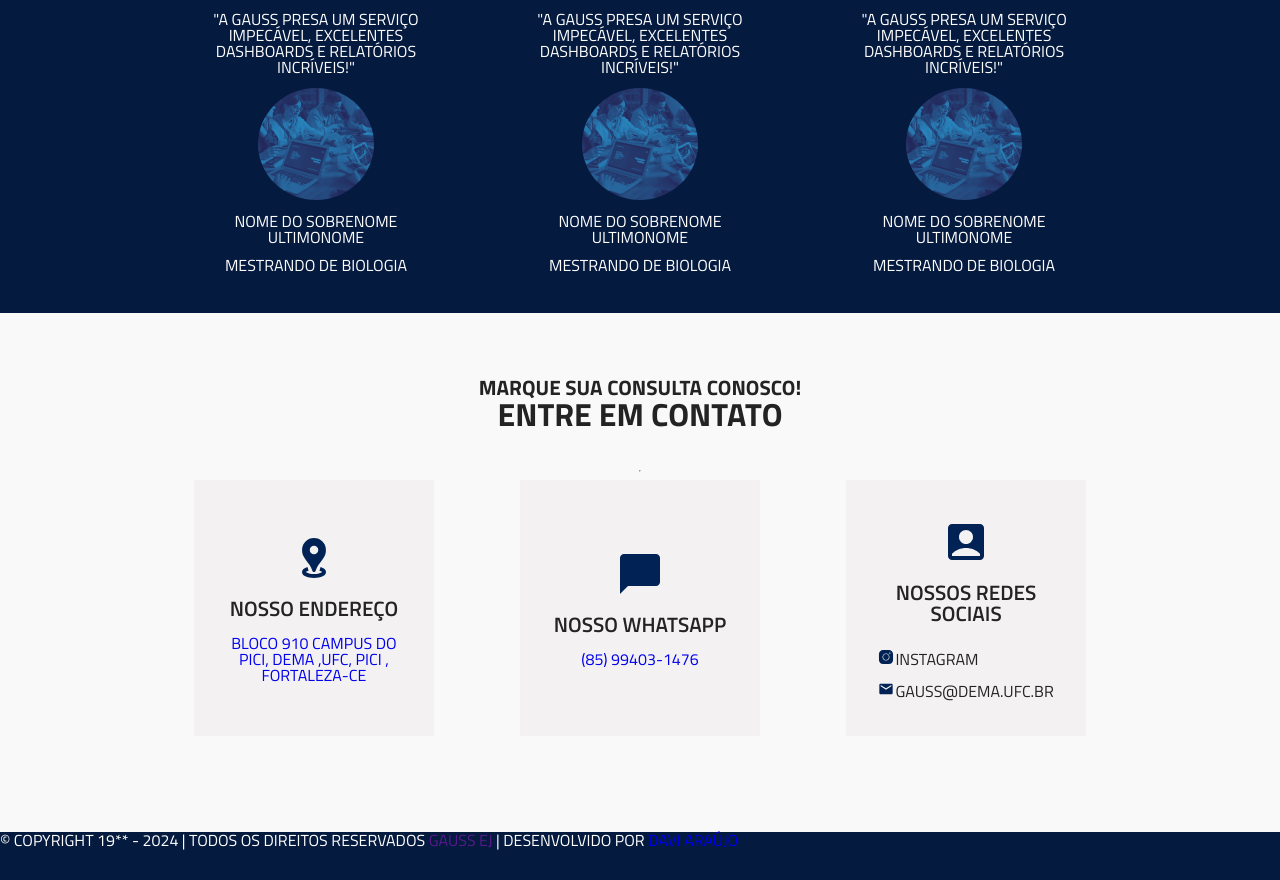
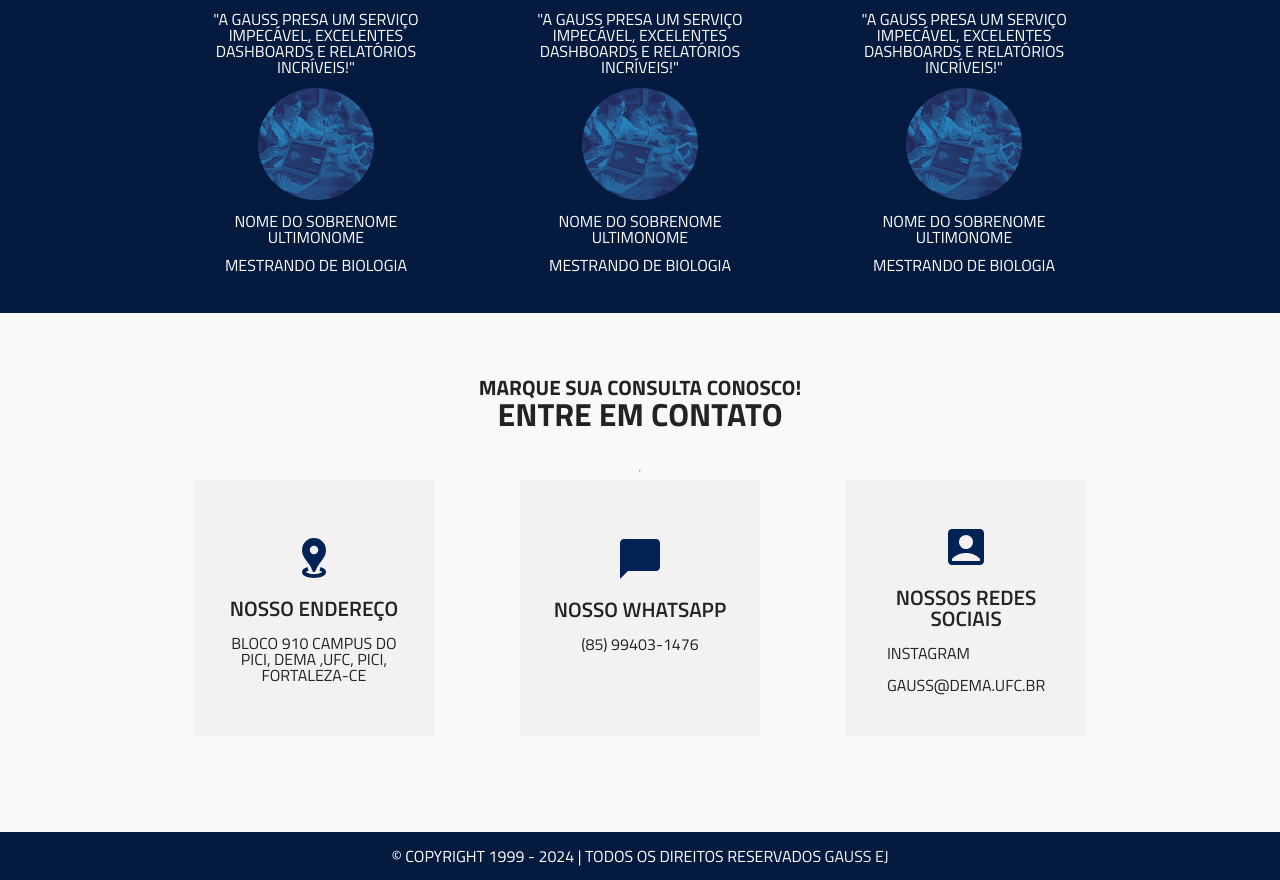
Before and after one commit to Davyeeh/Gauss_site, a plain HTML site: page index.html in a window 1280 px wide. Shown: the part 3521-4401 px from the top of the page. Before the commit the page ends 4373 px from the top, so only its background shows below. Drawn offline with Linux system fonts and the light colour scheme.

Commit message:
Upload do rodapé

```diff
--- a/css/style.css
+++ b/css/style.css
@@ -8,7 +8,10 @@ body {
     font-family: "Titillium Web";
     max-width: 1500px;
     text-transform: uppercase;
+    text-decoration: none;
 }
+
+/**----------  CABECALHO  ----------**/
 
 header {
     max-width: 1500px;
@@ -46,6 +49,8 @@ nav>img {
     color: #c4c4c4;
     cursor: pointer;
 }
+
+/**----------  CORPO ---------**/
 
 main {
     max-width: 1500px;
@@ -456,17 +461,21 @@ main {
 .contato-redes > div {
     display: flex;
     flex-direction: column;
-    gap: .2rem;
+    gap: 1rem;
     justify-content: start;
     align-items: start;
     text-align: start;
     text-decoration: none;
 }
 
-.contato-redes > div > a {
+.contato-redes > div > a  {
     align-items: center;
     text-align: center;
     text-decoration: none;
+    color: #232323;
+}
+
+.contato-endereco >p > a, .contato-zap > p > a{
     color: #232323;
 }
 
@@ -474,3 +483,23 @@ main {
     height: 1rem;
     margin: 10px 1px 0 0;
 }
+
+.contato-zap > img {
+    margin-top: -1.8rem;
+}
+
+/**----------   RODAPÉ  ----------**/
+
+footer {
+    max-width: 1500px;
+    height: 3rem;
+    display: flex;
+    justify-content: center;
+    align-items: center;
+    font-size: 1rem;
+}
+
+footer > p > a {
+    text-decoration: none;
+    color: #f3f1f1;
+}
--- a/index.html
+++ b/index.html
@@ -211,7 +211,7 @@
                 <div class="contato-endereco">
                     <img src="./assets/location.svg" alt="">
                     <h2>nosso endereço</h2>
-                    <p><a href="https://www.google.com/maps/place/Bloco+910+-+Departamento+de+Estat%C3%ADstica+e+Matem%C3%A1tica+Aplicada+-+DEMA%2FUFC/@-3.7459645,-38.5767685,17z/data=!3m1!4b1!4m6!3m5!1s0x7c74bde804b6c9f:0x8d8b171218bce8fb!8m2!3d-3.7459699!4d-38.5741936!16s%2Fg%2F11c5_94z5n?entry=ttu" target="_blank">Bloco 910 Campus do Pici, Dema ,UFC, Pici , Fortaleza-CE</a><br></p>
+                    <p><a href="https://www.google.com/maps/place/Bloco+910+-+Departamento+de+Estat%C3%ADstica+e+Matem%C3%A1tica+Aplicada+-+DEMA%2FUFC/@-3.7459645,-38.5767685,17z/data=!3m1!4b1!4m6!3m5!1s0x7c74bde804b6c9f:0x8d8b171218bce8fb!8m2!3d-3.7459699!4d-38.5741936!16s%2Fg%2F11c5_94z5n?entry=ttu" target="_blank">Bloco 910 Campus do Pici, Dema ,UFC, Pici, Fortaleza-CE</a></p>
                 </div>
 
                 <div class="contato-zap">
@@ -225,16 +225,16 @@
                     <h2>nossos redes sociais</h2>
                     <div>
                         <!--<a href="" target="_blank"><img src="./assets/icons8-linkedin.svg" alt="logo linkedin">linkedin</a> Linkedin-->
-                        <a href="https://www.instagram.com/gauss.ufc/" target="_blank"><img src="./assets/icons8-instagram.svg" alt="logo instagram">instagram</a> <!--Instagram-->
-                        <a href="mailto:gauss@dema.ufc.br?" target="_blank"><img src="./assets/mail.svg" alt="logo email">gauss@dema.ufc.br</a> <!--E-mail-->
+                        <a href="https://www.instagram.com/gauss.ufc/" target="_blank"><!--<img src="./assets/icons8-instagram.svg" alt="logo instagram">-->instagram</a> <!--Instagram-->
+                        <a href="mailto:gauss@dema.ufc.br?" target="_blank"><!--<img src="./assets/mail.svg" alt="logo email">-->gauss@dema.ufc.br</a> <!--E-mail-->
                     </div>
                 </div>
             </div>
         </section>
     </main>
 
-    <footer>
-        <p>© Copyright 19** - <script>document.write(new Date().getFullYear());</script>   |   Todos os Direitos Reservados <a href='' target='_blank'>Gauss EJ</a>  |   Desenvolvido por <a href='https://instagram.com/davyeeh' target='_blank'>Davi Araújo</a></p>
+    <footer class="rodape">
+        <p>© Copyright 1999 - <script>document.write(new Date().getFullYear());</script>   |   Todos os Direitos Reservados <a href='' target='_blank'>Gauss EJ</a></p>
     </footer>
 
 </body>
```
